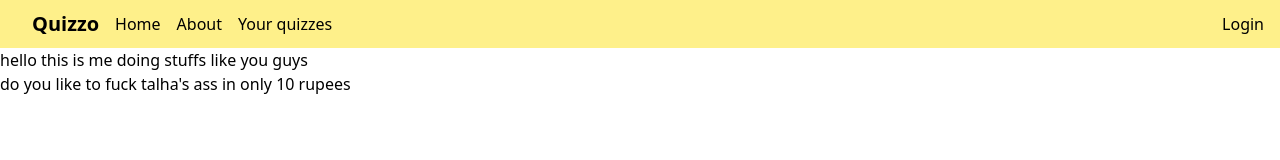
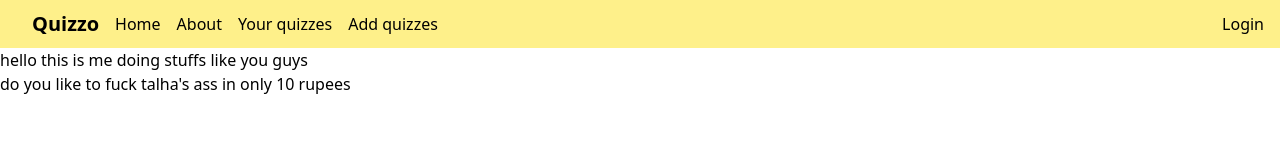
Before and after one commit to kitretsu2809/test-app, a Next.js app in the folder frontend/: page /About in a window 1280 px wide. Shown: the top 160 px of the page. Built offline with nearby package versions, Linux system fonts and the light colour scheme.

Commit message:
fixed Navigation

```diff
--- a/frontend/app/components/Navbar.tsx
+++ b/frontend/app/components/Navbar.tsx
@@ -33,6 +33,9 @@ const Navbar: React.FC<status> = (props) =>{
       <Link href="/yourquiz" className="hover:underline">
         Your quizzes
       </Link>
+      <Link href="/addquiz" className="hover:underline">
+        Add quizzes
+      </Link>
       {props.status === "godbro" && (
         <Link href="/addquiz" className="hover:underline">
           Add Quiz
```
